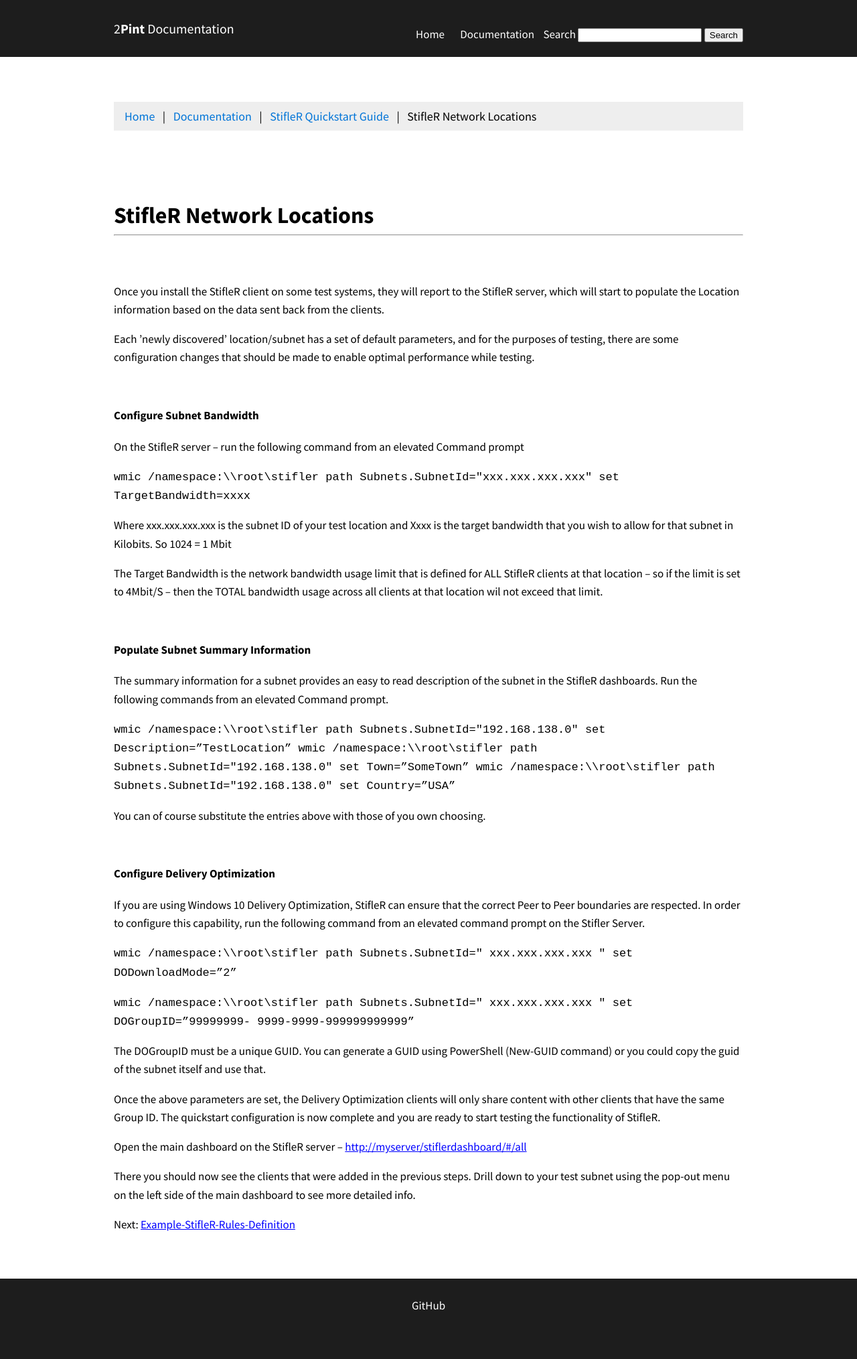
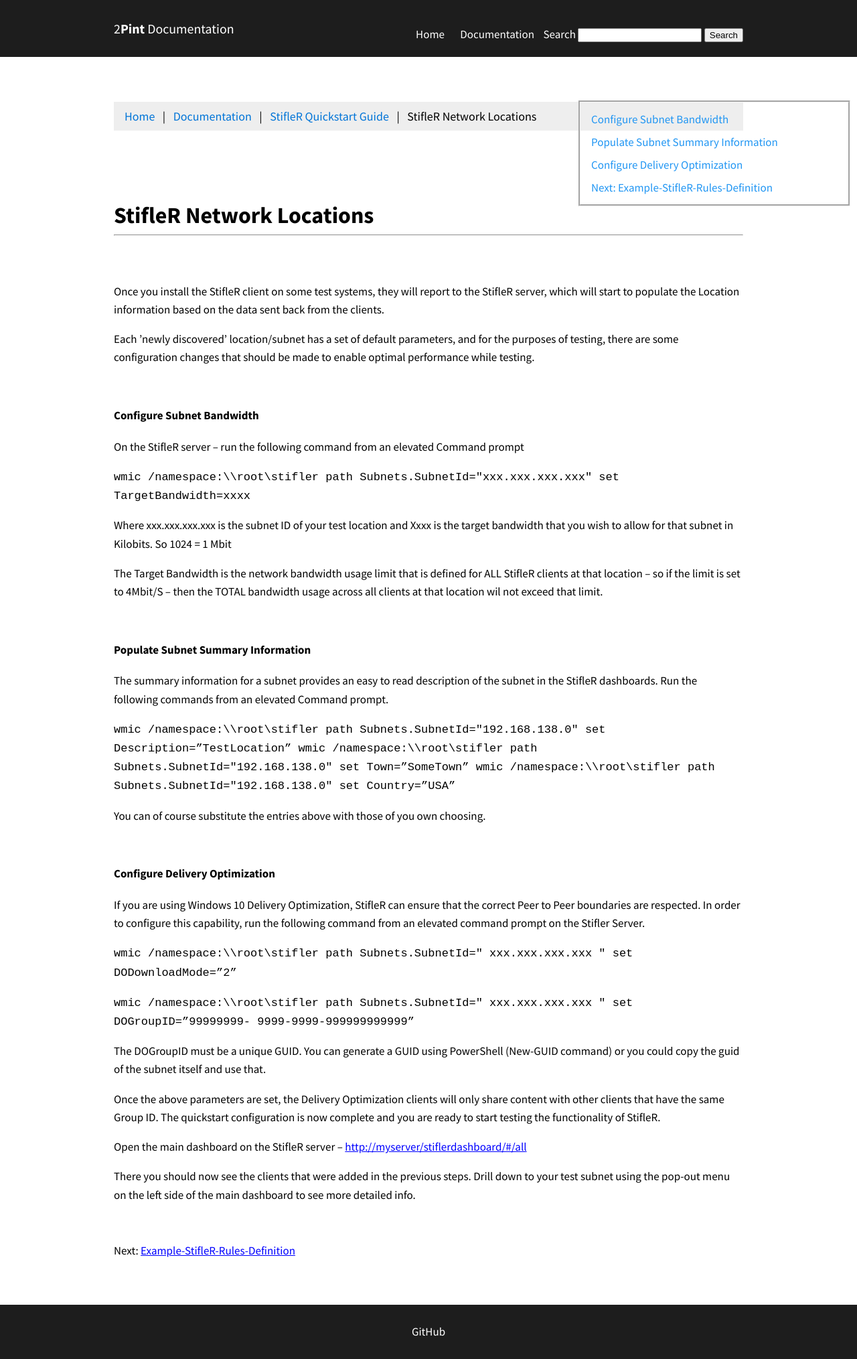
Before and after one commit to RoseSmithTest/2PintTest.github.io, a Jekyll site: the page built from docs/StifleRNetworkLocations.html, in a window 1280 px wide. Shown: the whole page at 67% size. Built offline with Jekyll 4.4.1, drawn with Linux system fonts in a browser that asks for light colours; before the commit the page ends 1990 px from its top, so only the background shows below that.

Commit message:
Update StifleRNetworkLocations.html

```diff
--- a/docs/StifleRNetworkLocations.html
+++ b/docs/StifleRNetworkLocations.html
@@ -4,6 +4,13 @@ title: 2Pint Documentation
 navigation_weight: 1
 ---
 
+<div class="sidenav">
+	  <a href="#configure">Configure Subnet Bandwidth</a>
+	  <a href="#populate">Populate Subnet Summary Information</a>
+  	  <a href="#configdel">Configure Delivery Optimization</a>
+	  <a href="#next">Next: Example-StifleR-Rules-Definition</a>
+
+</div>
 
 <div class="container">
 	<div class="columns spacing">
@@ -19,7 +26,7 @@ navigation_weight: 1
 
 <p>Each ’newly discovered’ location/subnet has a set of default parameters, and for the purposes of testing, there are some configuration changes that should be made to enable optimal performance while testing.</p><br>
 
-    <h4>Configure Subnet Bandwidth</h4>
+    <h4 id="configure">Configure Subnet Bandwidth</h4>
 		<p>On the StifleR server – run the following command from an elevated Command prompt</p>
 
 <p><code>wmic /namespace:\\root\stifler path Subnets.SubnetId="xxx.xxx.xxx.xxx" set TargetBandwidth=xxxx</code></p>
@@ -28,7 +35,7 @@ navigation_weight: 1
 
 <p>The Target Bandwidth is the network bandwidth usage limit that is defined for ALL StifleR clients at that location – so if the limit is set to 4Mbit/S – then the TOTAL bandwidth usage across all clients at that location wil not exceed that limit.</p><br>
 
-    <h4>Populate Subnet Summary Information</h4>
+    <h4 id="populate">Populate Subnet Summary Information</h4>
 <p>The summary information for a subnet provides an easy to read description of the subnet in the StifleR dashboards.
 	Run the following commands from an elevated Command prompt.</p>
 
@@ -36,7 +43,7 @@ navigation_weight: 1
 
 <p>You can of course substitute the entries above with those of you own choosing.</p><br>
 
-    <h4>Configure Delivery Optimization</h4>
+    <h4 id="configdel">Configure Delivery Optimization</h4>
 <p>If you are using Windows 10 Delivery Optimization, StifleR can ensure that the correct Peer to Peer boundaries are respected. In order to configure this capability, run the following command from an elevated command prompt on the Stifler Server.</p>
 
 <p><code>wmic /namespace:\\root\stifler path Subnets.SubnetId=" xxx.xxx.xxx.xxx " set DODownloadMode=”2”</code></p>
@@ -49,9 +56,9 @@ navigation_weight: 1
 
 <p>Open the main dashboard on the StifleR server – <a href="http://myserver/stiflerdashboard/#/all" style="color:blue">http://myserver/stiflerdashboard/#/all</a></p>
 
-<p>There you should now see the clients that were added in the previous steps. Drill down to your test subnet using the pop-out menu on the left side of the main dashboard to see more detailed info.</p>
+<p>There you should now see the clients that were added in the previous steps. Drill down to your test subnet using the pop-out menu on the left side of the main dashboard to see more detailed info.</p><br>
 
-<p>Next: <a href="/docs/ExampleStifleRRulesDefinition.html" style="color:blue">Example-StifleR-Rules-Definition</a></p>
+<p id="next">Next: <a href="/docs/ExampleStifleRRulesDefinition.html" style="color:blue">Example-StifleR-Rules-Definition</a></p>
 
 		</div>
 	</div>
```
